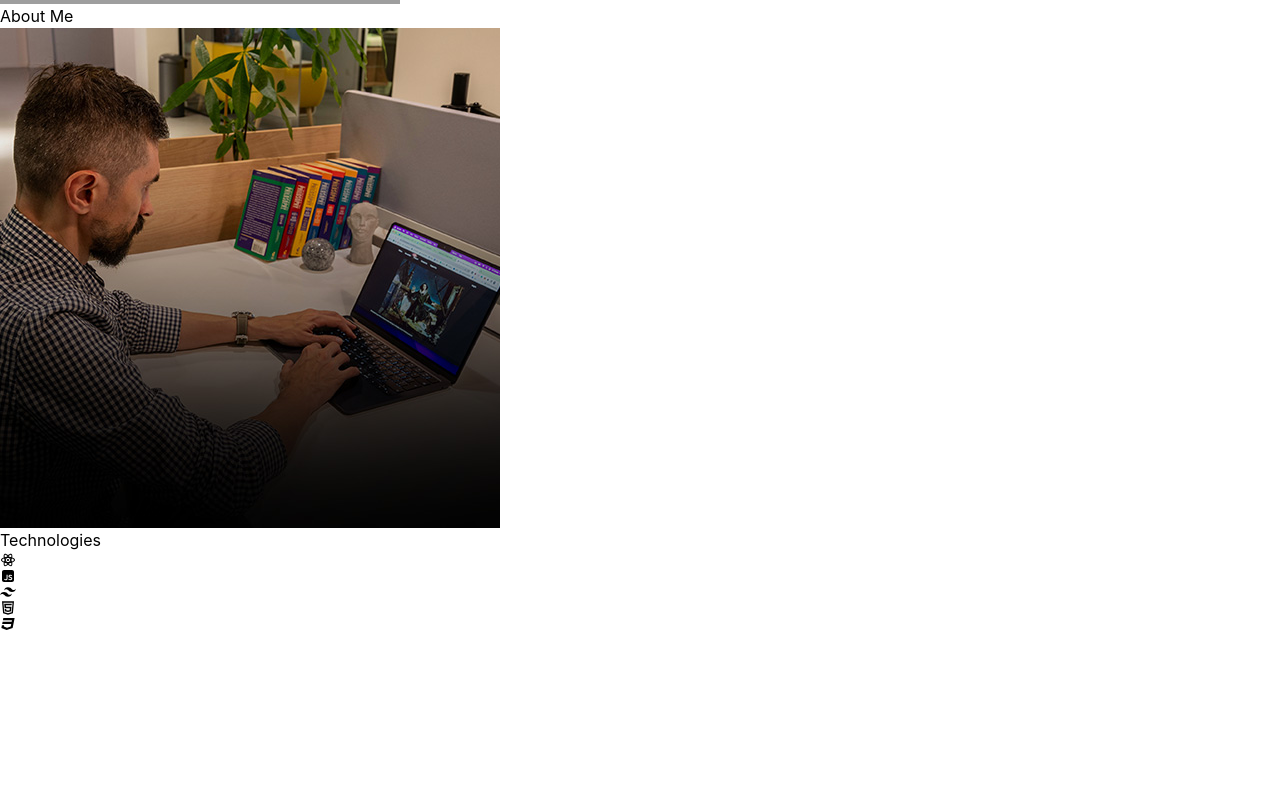
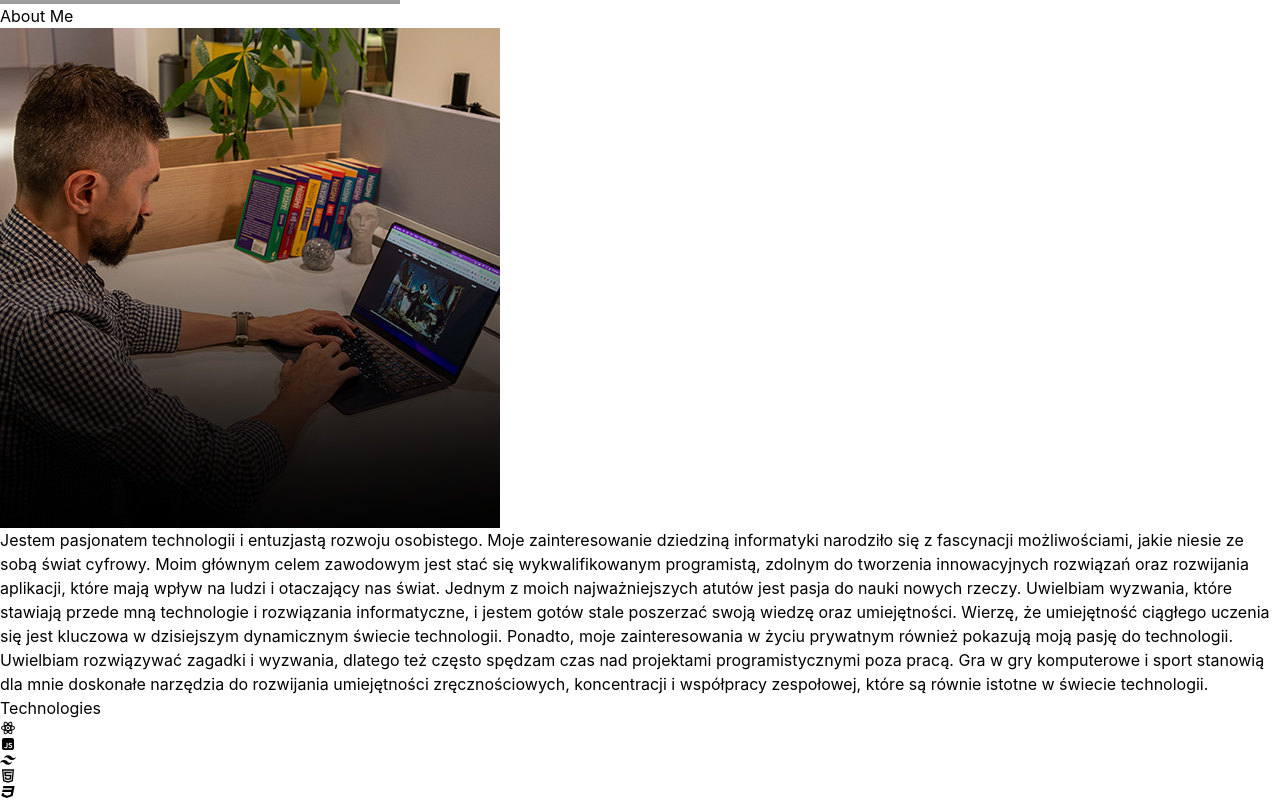
Before and after one commit to szymszaj/Portfolio, a React (Vite) app in the folder react-portfolio/: page / in a window 1280 px wide. Shown: the part 544-1344 px from the top of the page. Before the commit the page ends 1176 px from the top, so only its background shows below. Built offline with nearby package versions, Linux system fonts and the light colour scheme; grey boxes are pictures that could not be loaded.

Commit message:
create section with about

```diff
--- a/react-portfolio/src/components/About.jsx
+++ b/react-portfolio/src/components/About.jsx
@@ -1,4 +1,5 @@
 import aboutImg from "../assets/about.jpg";
+import { ABOUT_TEXT } from "../constants";
 
 const About = () => {
   return (
@@ -10,7 +11,12 @@
       <div className="flex flex-wrap">
         <div className="w-full lg:w-1/2 lg:p-8">
           <div className="flex items-center justify-center">
-            <img src={aboutImg} alt="about" />
+            <img className="rounded-2xl" src={aboutImg} alt="about" />
+          </div>
+        </div>
+        <div className="w-full lg:w-1/2">
+          <div className="flex justify-center lg:justify-start">
+            <p className="my-2 max-w-xl py-6">{ABOUT_TEXT}</p>
           </div>
         </div>
       </div>
```
